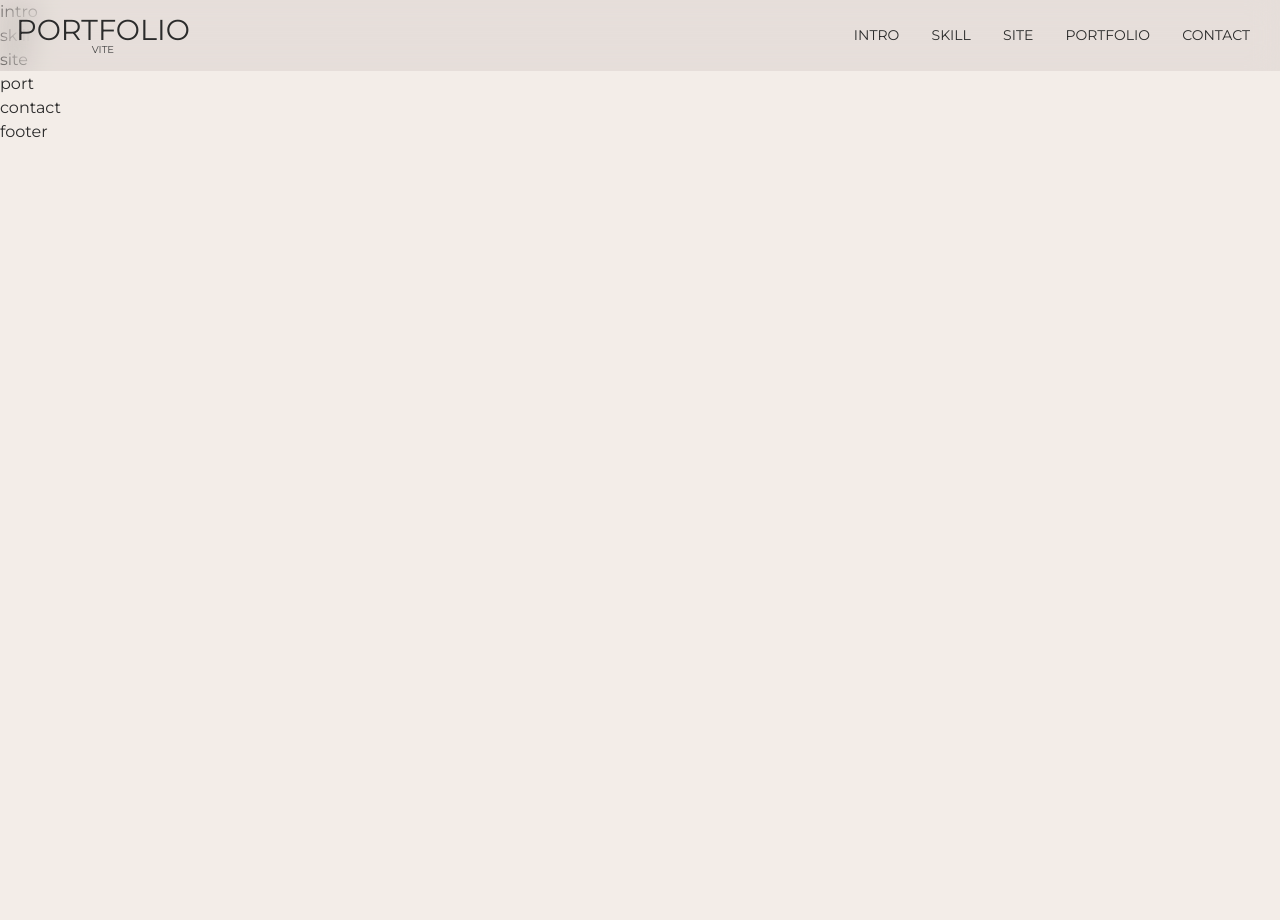
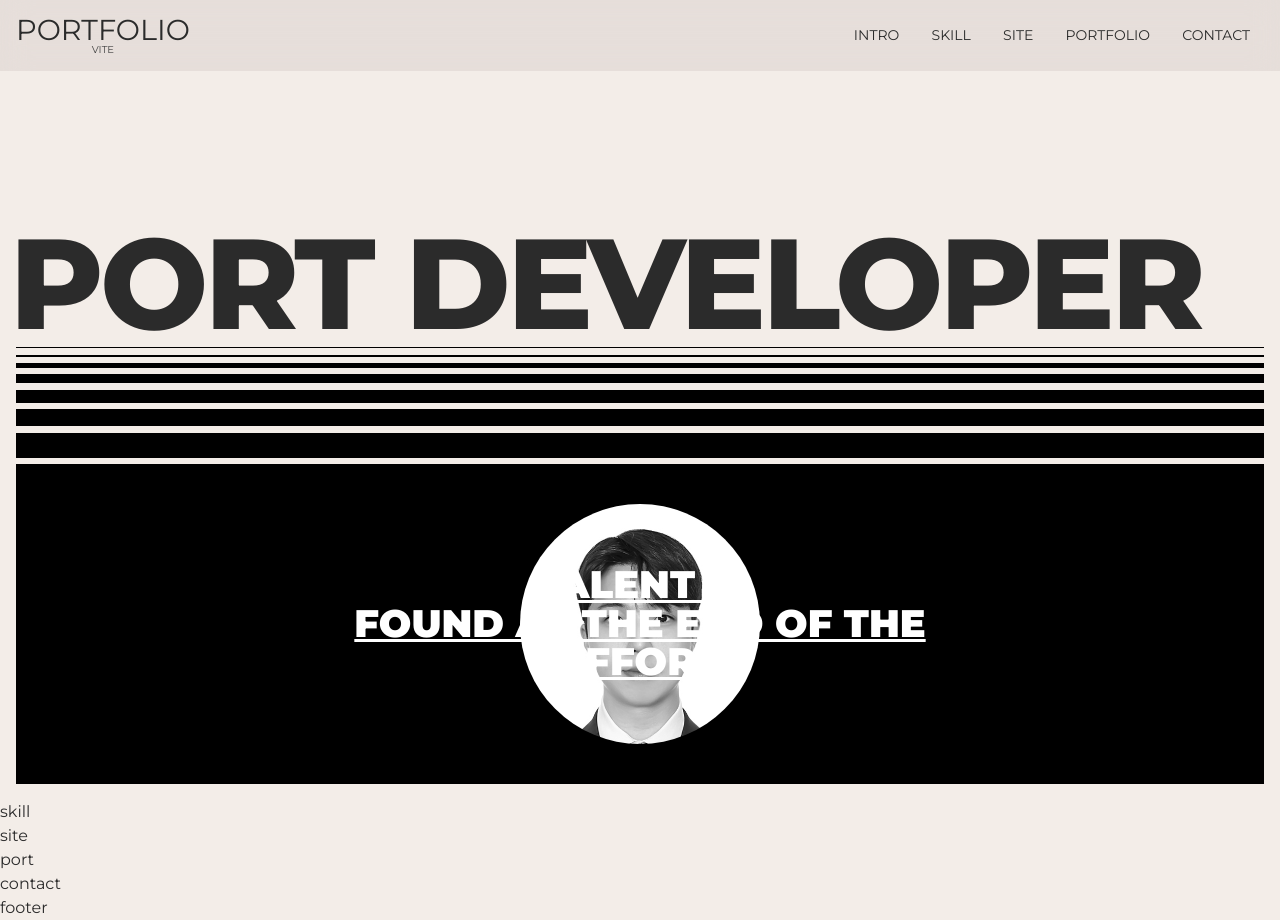
Before and after one commit to jjongwann/port2023-vite, a website built with Vite: page src/index.html in a window 1280 px wide. Before the commit the page ends 800 px from the top, so only its background shows below. Built offline with nearby package versions, Linux system fonts and the light colour scheme; a small style sheet from the web is missing; a web font is replaced by a local one.

Commit message:
인트로 영역 완료

```diff
--- a/src/assets/css/section/intro.css
+++ b/src/assets/css/section/intro.css
@@ -1,3 +1,137 @@
 #intro {
+    height: 100vh;
+}
+.intro__inner {
+    width: 100%;
+    height: 100%;
+    display: flex;
+    align-items: flex-start;
+    justify-content: flex-end;
+    flex-direction: column;
+    padding: 16px;
+}
+.intro__title {
+    font-size: 10vw;
+    text-transform: uppercase;
+    line-height: 1;
+    font-weight: 800;
+    white-space: nowrap;
+    text-indent: -0.5vw;
+    letter-spacing: -0.3vw;
+}
+.intro__text {
+    width: 100%;
+    height: 40vh;
+    background-color: var(--black);
+    color: var(--white);
+    display: flex;
+    align-items: center;
+    justify-content: center;
+    flex-direction: column;
+    position: relative;
+}
+.intro__text .text {
+    font-size: 3vw;
+    line-height: 1;
+    font-weight: 900;
+    text-transform: uppercase;
+    text-decoration: underline;
+    text-align: center;
+    position: relative;
+    z-index: 100;
+    transition: all 0.3s;
+    cursor: all-scroll;
+}
+.intro__text .img {
+    position: absolute;
+    left: 50%;
+    top: 50%;
+    transform: translate(-50%, -50%);
+    width: 30vh;
+    height: 30vh;
+    border-radius: 50%;
+    overflow: hidden;
+    filter: grayscale(100%);
+    transition: all 0.3s;
+}
+.intro__text:hover .text {
+    opacity: 0;
+}
+.intro__text:hover .img {
+    filter: grayscale(0);
+}
+.intro_lines {
+    width: 100%;
+}
+.intro_lines .line {
+    display: block;
+    width: 100%;
+    height: 1px;
+    background-color: var(--black);
+    margin-bottom: 0.5vw;
+}
+.intro_lines.bottom .line {
+    margin-top: 0.5vw;
+    margin-bottom: 0;
+    display: none;
+}
+.intro_lines .line:nth-child(1){
+    height: 1px;
+}
+.intro_lines .line:nth-child(2){
+    height: 2px;
+}
+.intro_lines .line:nth-child(3){
+    height: 5px;
+}
+.intro_lines .line:nth-child(4){
+    height: 9px;
+}
+.intro_lines .line:nth-child(5){
+    height: 13px;
+}
+.intro_lines .line:nth-child(6){
+    height: 17px;
+}
+.intro_lines .line:nth-child(7){
+    height: 25px;
+}
+.intro_lines.bottom .line:nth-child(1){
+    height: 25px;
+}
+.intro_lines.bottom .line:nth-child(2){
+    height: 17px;
+}
+.intro_lines.bottom .line:nth-child(3){
+    height: 13px;
+}
+.intro_lines.bottom .line:nth-child(4){
+    height: 9px;
+}
+.intro_lines.bottom .line:nth-child(5){
+    height: 5px;
+}
+.intro_lines.bottom .line:nth-child(6){
+    height: 2px;
+}
+.intro_lines.bottom .line:nth-child(7){
+    height: 1px;
+}
 
+@media (max-width:800px){
+    .intro_lines.bottom .line{
+        display: block;
+    }
+    .intro__inner {
+        justify-content: center;
+    }
+    .intro__text .text {
+        font-size: 24px;
+    }
 }
+
+@media (max-width:320px){
+    .intro__title{
+        display: none;
+    }
+}
--- a/src/index.html
+++ b/src/index.html
@@ -55,7 +55,39 @@
 
     <main id="main" role="main">
         <section id="intro">
-            intro
+            <div class="intro__inner">
+                <div class="intro__title">
+                    port developer
+                </div>
+                <div class="intro_lines">
+                    <span class="line"></span>
+                    <span class="line"></span>
+                    <span class="line"></span>
+                    <span class="line"></span>
+                    <span class="line"></span>
+                    <span class="line"></span>
+                    <span class="line"></span>
+                </div>
+                <div class="intro__text">
+                    <div class="text">
+                        <div>talent is</div>
+                        <div>found at the end of the</div>
+                        <div>effort</div>
+                    </div>
+                    <div class="img">
+                        <img src="assets/img/jongwan.jpg" alt="어바웃미">
+                    </div>
+                </div>
+                <div class="intro_lines bottom" aria-hidden="true">
+                    <span class="line"></span>
+                    <span class="line"></span>
+                    <span class="line"></span>
+                    <span class="line"></span>
+                    <span class="line"></span>
+                    <span class="line"></span>
+                    <span class="line"></span>
+                </div>
+            </div>
         </section>
 
         <section id="skill">
```
Also changed, not shown: src/assets/img/jongwan.jpg (added).
